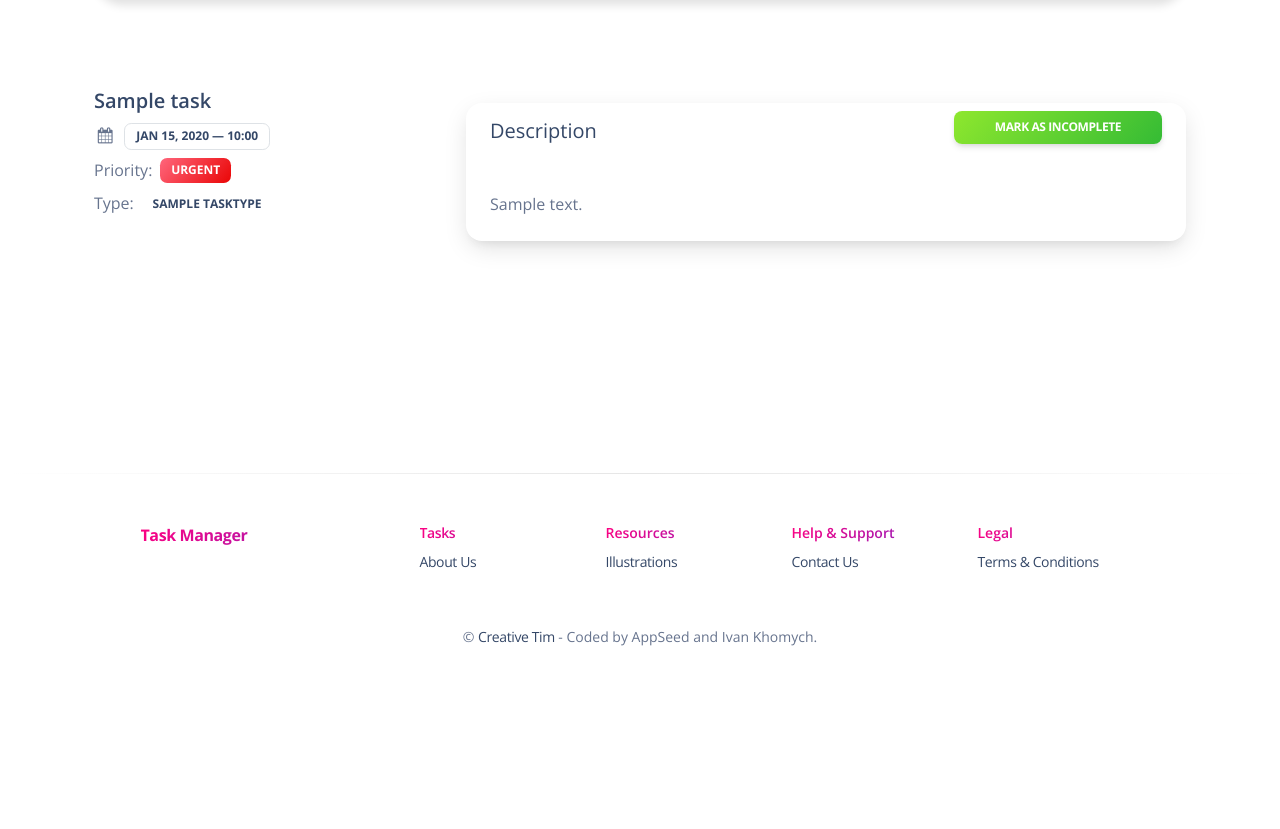
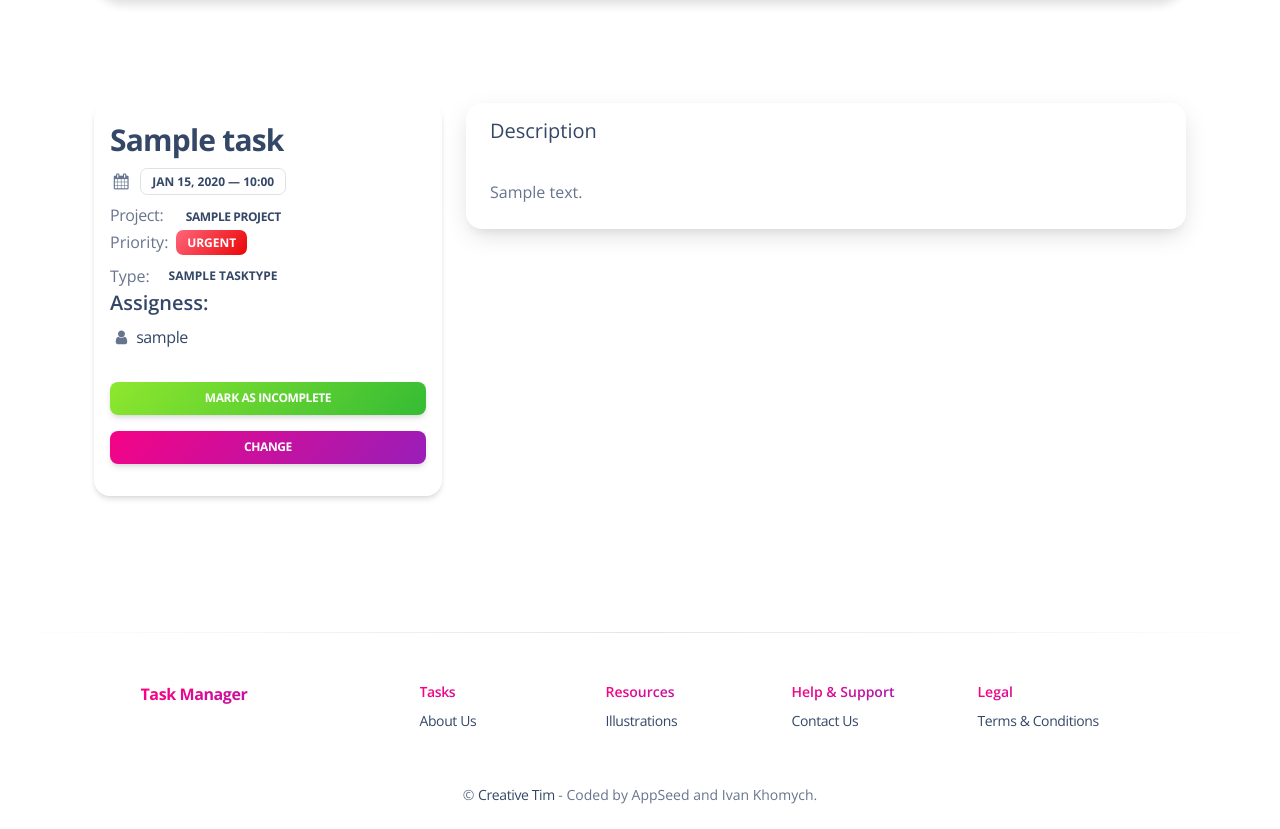
Before and after one commit to Khomychh/task_manager_site, a Django app: page /tasks/1/ in a window 1280 px wide. Shown: the part 73-902 px from the top of the page. Before the commit the page ends 719 px from the top, so only its background shows below. Run offline with Django 5.2, Linux system fonts and the light colour scheme; tables that the repository leaves empty hold one stand-in row (values such as "Sample post"); some libraries are stand-ins or nearby versions.

Commit message:
feet: finish doing the task detail display page

```diff
--- a/static/fontello-icons/css/fontello-codes.css
+++ b/static/fontello-icons/css/fontello-codes.css
@@ -20,6 +20,8 @@
 .icon-up-open:before { content: '\e812'; } /* '' */
 .icon-arrows-cw:before { content: '\e813'; } /* '' */
 .icon-check:before { content: '\e814'; } /* '' */
+.icon-minus:before { content: '\e815'; } /* '' */
+.icon-trash-1:before { content: '\e816'; } /* '' */
 .icon-check-empty:before { content: '\f096'; } /* '' */
 .icon-menu:before { content: '\f0c9'; } /* '' */
 .icon-list-bullet:before { content: '\f0ca'; } /* '' */
--- a/static/fontello-icons/css/fontello-ie7-codes.css
+++ b/static/fontello-icons/css/fontello-ie7-codes.css
@@ -20,6 +20,8 @@
 .icon-up-open { *zoom: expression( this.runtimeStyle['zoom'] = '1', this.innerHTML = '&#xe812;&nbsp;'); }
 .icon-arrows-cw { *zoom: expression( this.runtimeStyle['zoom'] = '1', this.innerHTML = '&#xe813;&nbsp;'); }
 .icon-check { *zoom: expression( this.runtimeStyle['zoom'] = '1', this.innerHTML = '&#xe814;&nbsp;'); }
+.icon-minus { *zoom: expression( this.runtimeStyle['zoom'] = '1', this.innerHTML = '&#xe815;&nbsp;'); }
+.icon-trash-1 { *zoom: expression( this.runtimeStyle['zoom'] = '1', this.innerHTML = '&#xe816;&nbsp;'); }
 .icon-check-empty { *zoom: expression( this.runtimeStyle['zoom'] = '1', this.innerHTML = '&#xf096;&nbsp;'); }
 .icon-menu { *zoom: expression( this.runtimeStyle['zoom'] = '1', this.innerHTML = '&#xf0c9;&nbsp;'); }
 .icon-list-bullet { *zoom: expression( this.runtimeStyle['zoom'] = '1', this.innerHTML = '&#xf0ca;&nbsp;'); }
--- a/static/fontello-icons/css/fontello-ie7.css
+++ b/static/fontello-icons/css/fontello-ie7.css
@@ -31,6 +31,8 @@
 .icon-up-open { *zoom: expression( this.runtimeStyle['zoom'] = '1', this.innerHTML = '&#xe812;&nbsp;'); }
 .icon-arrows-cw { *zoom: expression( this.runtimeStyle['zoom'] = '1', this.innerHTML = '&#xe813;&nbsp;'); }
 .icon-check { *zoom: expression( this.runtimeStyle['zoom'] = '1', this.innerHTML = '&#xe814;&nbsp;'); }
+.icon-minus { *zoom: expression( this.runtimeStyle['zoom'] = '1', this.innerHTML = '&#xe815;&nbsp;'); }
+.icon-trash-1 { *zoom: expression( this.runtimeStyle['zoom'] = '1', this.innerHTML = '&#xe816;&nbsp;'); }
 .icon-check-empty { *zoom: expression( this.runtimeStyle['zoom'] = '1', this.innerHTML = '&#xf096;&nbsp;'); }
 .icon-menu { *zoom: expression( this.runtimeStyle['zoom'] = '1', this.innerHTML = '&#xf0c9;&nbsp;'); }
 .icon-list-bullet { *zoom: expression( this.runtimeStyle['zoom'] = '1', this.innerHTML = '&#xf0ca;&nbsp;'); }
--- a/static/fontello-icons/css/fontello.css
+++ b/static/fontello-icons/css/fontello.css
@@ -1,11 +1,11 @@
 @font-face {
   font-family: 'fontello';
-  src: url('../font/fontello.eot?971540');
-  src: url('../font/fontello.eot?971540#iefix') format('embedded-opentype'),
-       url('../font/fontello.woff2?971540') format('woff2'),
-       url('../font/fontello.woff?971540') format('woff'),
-       url('../font/fontello.ttf?971540') format('truetype'),
-       url('../font/fontello.svg?971540#fontello') format('svg');
+  src: url('../font/fontello.eot?29597701');
+  src: url('../font/fontello.eot?29597701#iefix') format('embedded-opentype'),
+       url('../font/fontello.woff2?29597701') format('woff2'),
+       url('../font/fontello.woff?29597701') format('woff'),
+       url('../font/fontello.ttf?29597701') format('truetype'),
+       url('../font/fontello.svg?29597701#fontello') format('svg');
   font-weight: normal;
   font-style: normal;
 }
@@ -15,7 +15,7 @@
 @media screen and (-webkit-min-device-pixel-ratio:0) {
   @font-face {
     font-family: 'fontello';
-    src: url('../font/fontello.svg?971540#fontello') format('svg');
+    src: url('../font/fontello.svg?29597701#fontello') format('svg');
   }
 }
 */
@@ -75,6 +75,8 @@
 .icon-up-open:before { content: '\e812'; } /* '' */
 .icon-arrows-cw:before { content: '\e813'; } /* '' */
 .icon-check:before { content: '\e814'; } /* '' */
+.icon-minus:before { content: '\e815'; } /* '' */
+.icon-trash-1:before { content: '\e816'; } /* '' */
 .icon-check-empty:before { content: '\f096'; } /* '' */
 .icon-menu:before { content: '\f0c9'; } /* '' */
 .icon-list-bullet:before { content: '\f0ca'; } /* '' */
--- a/tasks/views.py
+++ b/tasks/views.py
@@ -42,6 +42,16 @@ class TasksListView(generic.ListView):
 
 class TaskDetailView(generic.DetailView):
     model = Task
+    context_object_name = "task"
+    queryset = Task.objects.all().select_related(
+        "type", "project").prefetch_related("assignees")
+
+    def get_context_data(self, **kwargs):
+        context = super(TaskDetailView, self).get_context_data(**kwargs)
+        if self.object:
+            context["assignees"] = self.object.assignees.all()
+        return context
+
 
 def toggle_completed(request, pk: int):
     task = Task.objects.get(id=pk)
--- a/templates/tasks/task_detail.html
+++ b/templates/tasks/task_detail.html
@@ -11,18 +11,34 @@
   <div class="container">
     <div class="row pt-lg-6">
       <div class="col-lg-4">
-        <div class="sticky-top">
-          <div>
-            <div class="card-body">
-              <h5 class="card-title mb-2">{{ task.name }}</h5>
+        <div class="sticky-top mt-3" style="top: 90px">
+          <div class="card-body card border-0 shadow-sm overflow-hidden">
+
+            {# Name #}
+            <h3 class="card-title mb-2">{{ task.name }}</h3>
+
+            <ul class="list-unstyled mb-0">
 
               {# Deadline #}
-              <ul class="list-unstyled mb-0">
               <li class="d-flex align-items-center mb-2">
                 <i class="icon-calendar me-2"></i>
                 <span class="badge text-dark border">
                   {{ task.deadline|date:"M d, Y — H:i" }}
                 </span>
+              </li>
+
+              {# Project #}
+              <li class="d-flex align-items-center">
+                <a href="#" class="text-reset text-decoration-none">
+                  <span class="me-2">Project:</span>
+                  <span class="badge bg-primary-subtle text-dark">
+                    {% if task.project %}
+                      {{ task.project.name }}
+                    {% else %}
+                      Not part of the project
+                    {% endif %}
+                  </span>
+                  </a>
               </li>
 
               {# Priority #}
@@ -47,11 +63,57 @@
                 </span>
               </li>
             </ul>
+
+            {# Assigness #}
+            {% if assignees %}
+              <h5 class="card-title mb-2">Assigness:</h5>
+              <ul class="list-unstyled mb-0">
+                {% for worker in assignees %}
+                  <li class="d-flex align-items-center mb-2">
+                    <a href="#" class="text-reset text-decoration-none">
+                      <i class="icon-user"></i>
+                      <span class="bg-primary-subtle text-dark">
+                        {{ worker.username }}
+                      </span>
+                    </a>
+                  </li>
+                {% endfor %}
+              </ul>
+            {% else %}
+              <h5 class="card-title mb-2">Assigness:</h5>
+              <div class="d-inline-block">
+                <i class="icon-user"></i>
+                <span class="bg-primary-subtle text-dark">No workers</span>
+              </div>
+            {% endif %}
+
+            <div class="pt-4">
+              {# Кнопка зміни статусу завдання #}
+              <div class="d-inline-block w-100">
+                <form method="post" action="{% url 'tasks:toggle-completed' pk=task.id %}" class="d-inline">
+                  {% csrf_token %}
+                  <button type="submit"
+                          class="btn btn-sm {% if task.is_completed %}bg-gradient-success{% else %}bg-gradient-secondary{% endif %} w-100 text-nowrap">
+                    {% if task.is_completed %}
+                      Mark as incomplete
+                    {% else %}
+                      Mark as done
+                    {% endif %}
+                  </button>
+                </form>
+              </div>
+
+              {# Кнопка посилання change #}
+              <a href="#"
+                 class="btn btn-sm bg-gradient-primary w-100 text-nowrap">
+                Change
+              </a>
             </div>
           </div>
         </div>
       </div>
 
+      {# block description #}
       <div class="col-lg-8">
         <div class="row mt-3">
           <div class="col-12">
@@ -63,25 +125,6 @@
                   <div class="col-lg-4 col-md-5 col-sm-6 me-auto">
                     <p class="lead text-dark pt-1 mb-0">Description</p>
                   </div>
-                  <div class="col-lg-4 col-md-5 col-sm-6 ">
-                    <div class="d-inline-block w-100">
-                      {# Кнопка зміни статусу завдання #}
-                    <form method="post" action="{% url 'tasks:toggle-completed' pk=task.id %}" class="d-inline">
-                      {% csrf_token %}
-                      <button type="submit"
-                              class="btn btn-sm {% if task.is_completed %}bg-gradient-success{% else %}bg-gradient-secondary{% endif %} w-100 text-nowrap">
-                        {% if task.is_completed %}
-                          Mark as incomplete
-                        {% else %}
-                          Mark as done
-                        {% endif %}
-                      </button>
-                    </form>
-
-                    </div>
-
-
-                  </div>
                 </div>
               </div>
 
@@ -90,11 +133,14 @@
                 {# block preview #}
                 <div class="tab-pane active" id="preview-typo">
                   <div class="position-relative p-4">
+                    {% if task.description %}
                       {{ task.description }}
+                    {% else %}
+                      There is no description for this task.
+                    {% endif %}
                   </div>
                 </div>
               </div>
-
             </div>
           </div>
         </div>
```
Also changed, not shown: static/fontello-icons/config.json (+12 -0 lines), static/fontello-icons/demo.html (+17 -11 lines), static/fontello-icons/LICENSE.txt, static/fontello-icons/css/fontello-embedded.css, static/fontello-icons/font/fontello.ttf, static/fontello-icons/font/fontello.woff, static/fontello-icons/font/fontello.woff2, 2 other files. Lines whose indentation alone changed are shown as unchanged.
